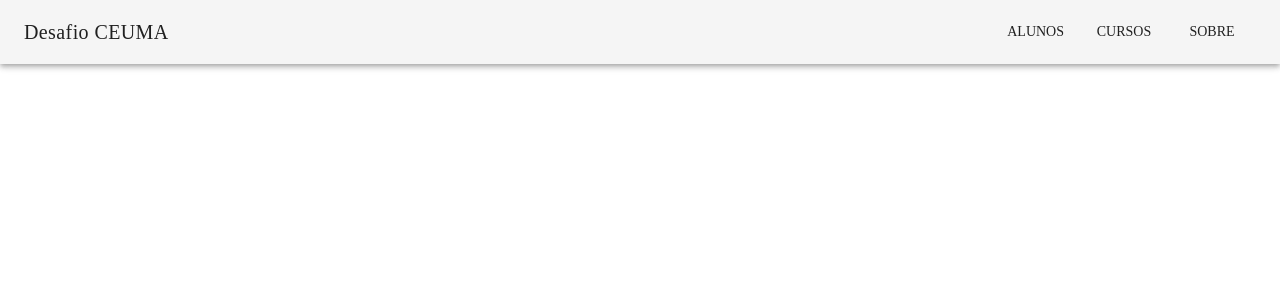
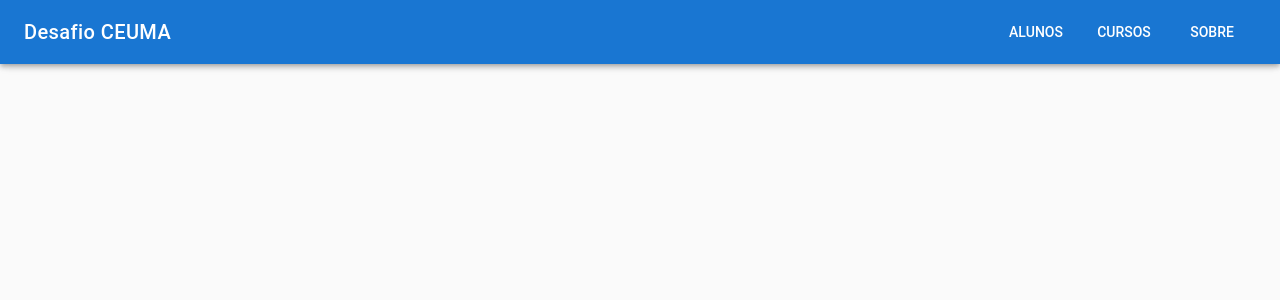
Before and after one commit to SilvaRamon/desafio, a Vue app in the folder frontend/: page / in a window 1280 px wide. Shown: the top 300 px of the page. Built offline with nearby package versions, Linux system fonts and the light colour scheme.

Commit message:
ajuste no layout

```diff
--- a/frontend/src/App.vue
+++ b/frontend/src/App.vue
@@ -1,6 +1,7 @@
 <template>
   <div id="app">
-    <v-toolbar>
+    <v-app>
+      <v-toolbar dark color="primary">
         <v-toolbar-title>Desafio CEUMA</v-toolbar-title>
         <v-spacer></v-spacer>
         <v-toolbar-items class="hidden-sm-and-down">
@@ -10,6 +11,7 @@
         </v-toolbar-items>
       </v-toolbar>
       <router-view/>
+    </v-app>
   </div>
 </template>
 
```
Also changed, not shown: 1 other file (tests, documents, lock files or other folders). Lines whose indentation alone changed are shown as unchanged.
